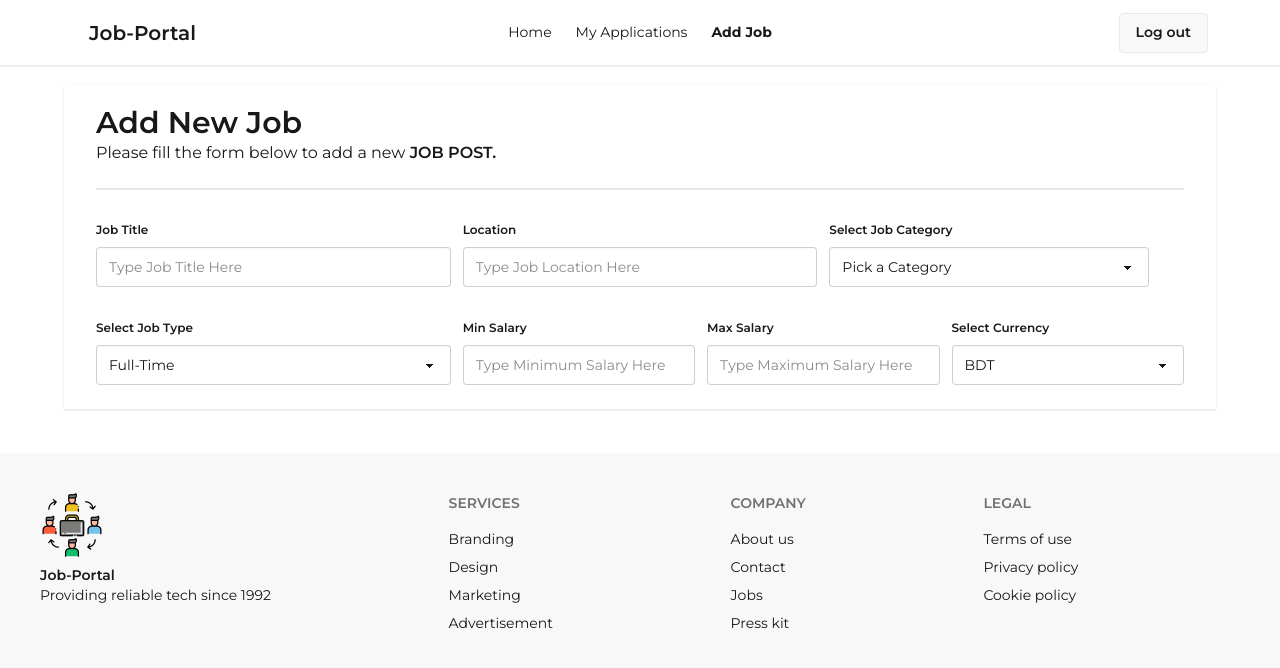
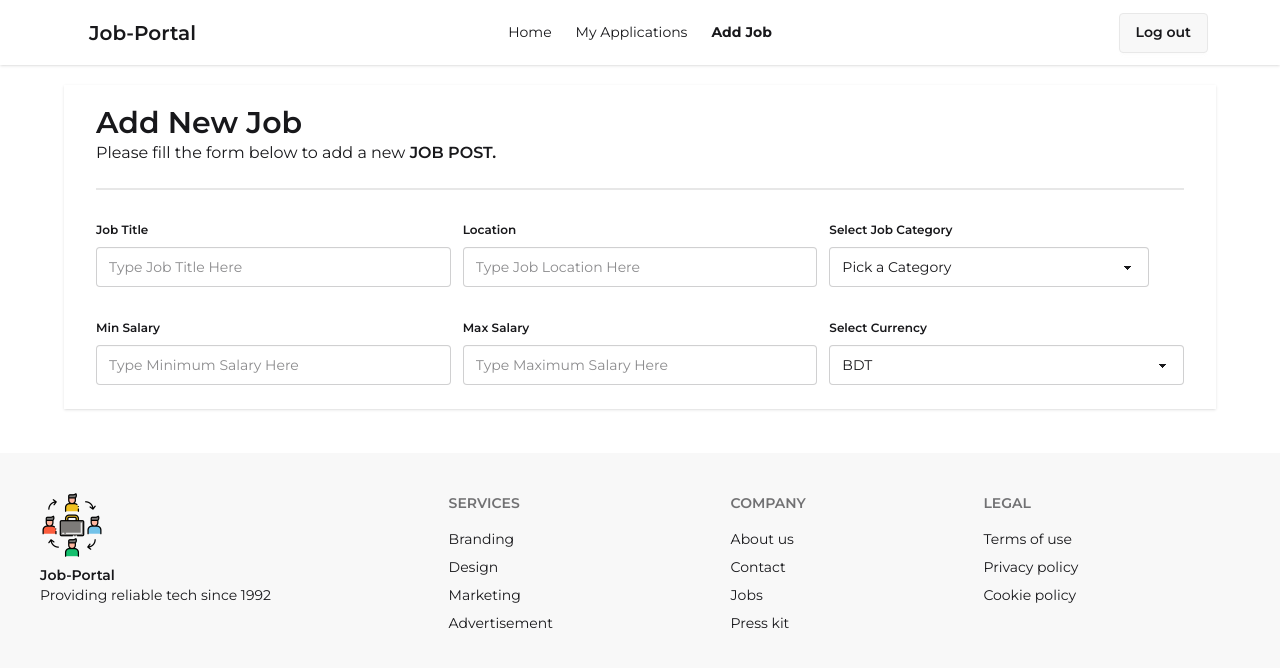
Before and after one commit to Suprio-Das/Job-Portal-Client, a React (Vite) app: page /addJobPost in a window 1280 px wide. Shown: the top 668 px of the page. Built offline with nearby package versions, Linux system fonts and the light colour scheme; no server answers; sample sign-in values are in the browser's storage.

Commit message:
Job type and salary modified to salary only

```diff
--- a/src/Pages/Job/AddJobPost.jsx
+++ b/src/Pages/Job/AddJobPost.jsx
@@ -35,24 +35,8 @@ const AddJobPost = () => {
                     </fieldset>
                 </div>
                 {/*Job Type and Salary*/}
-                <div className='grid grid-cols-3 gap-3 col-span-1'>
-                    {/* Job Type */}
-                    <div>
-                        <fieldset className="fieldset">
-                            <legend className="fieldset-legend">Select Job Type</legend>
-                            <select defaultValue="Pick a Category" className="select w-full" name='type'>
-                                <option disabled={true}>Pick a Type</option>
-                                <option>Full-Time</option>
-                                <option>Part-Time</option>
-                                <option>Intern</option>
-                                <option>Remote</option>
-                                <option>Hybrid</option>
-                            </select>
-                        </fieldset>
-                    </div>
+                <div className='grid grid-cols-3 gap-3'>
                     {/* Salary */}
-                    <div className='col-span-2'>
-                        <div className='flex justify-around items-center gap-3'>
                     <fieldset className="fieldset w-full">
                         <legend className="fieldset-legend">Min Salary</legend>
                         <input type="text" className="input w-full" name='min' placeholder="Type Minimum Salary Here" />
@@ -73,8 +57,6 @@ const AddJobPost = () => {
                         </select>
                     </fieldset>
                 </div>
-                    </div>
-                </div>
             </form>
         </div>
     );
```
Lines whose indentation alone changed are shown as unchanged.
